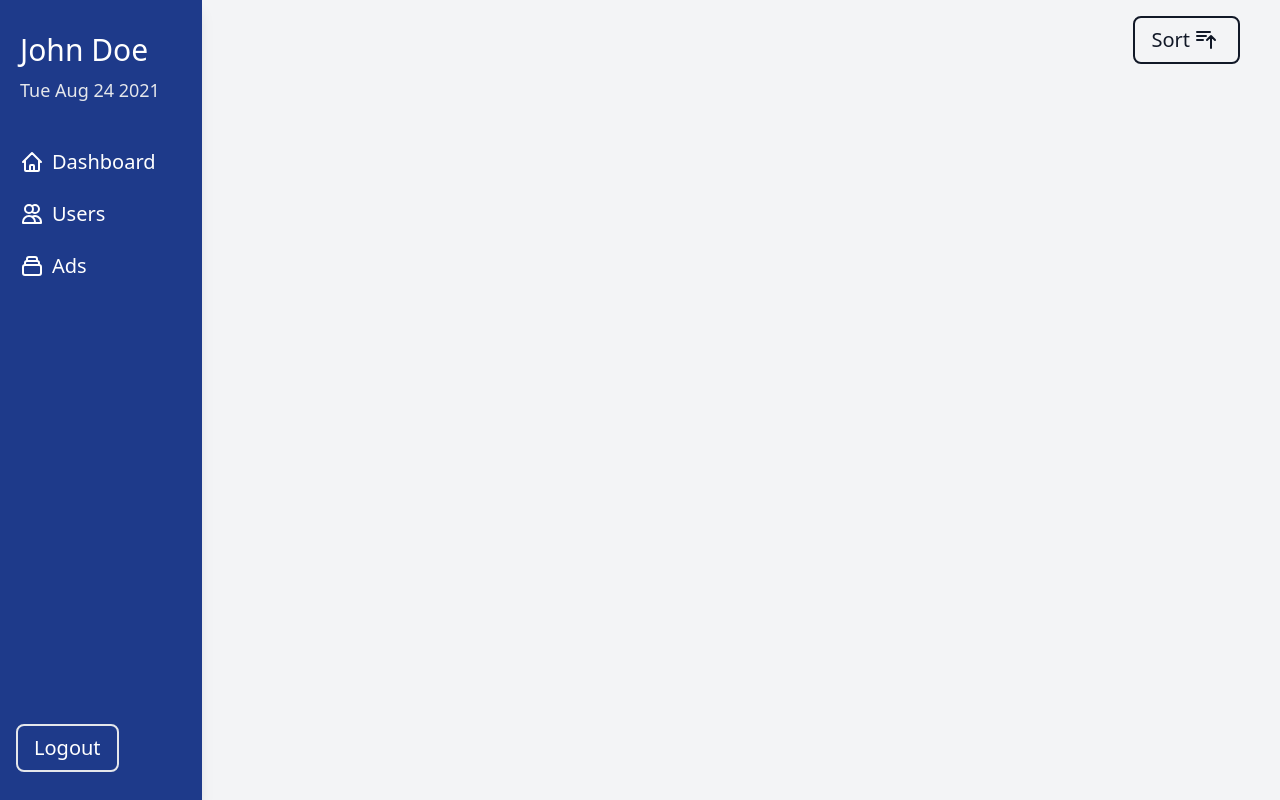
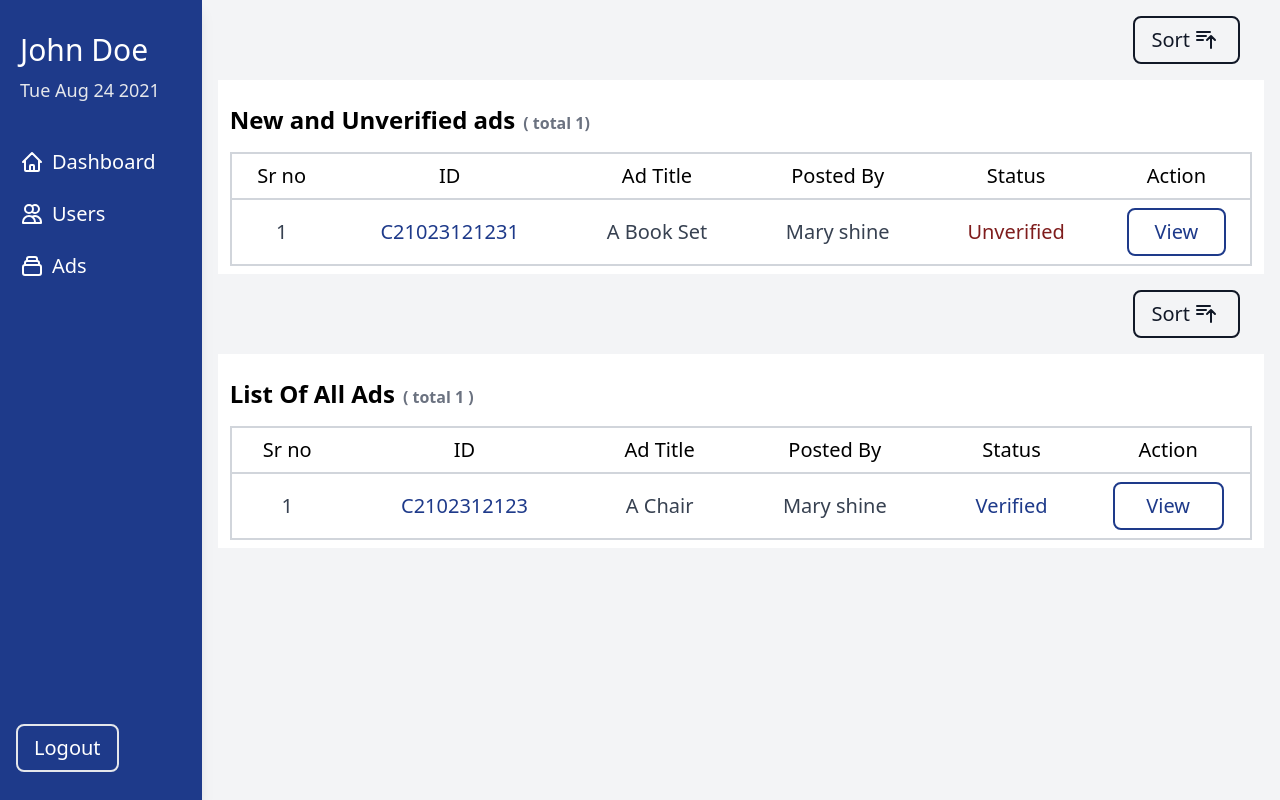
Before and after one commit to saket2001/sem5-admin-side, a Next.js app: page /ads in a window 1280 px wide. Built offline with nearby package versions, Linux system fonts and the light colour scheme.

Commit message:
added sign in page

```diff
--- a/pages/ads.js
+++ b/pages/ads.js
@@ -1,6 +1,8 @@
 import Head from "next/head";
 import Layout from "../components/Layout";
 import Sort from "../components/Sort";
+import Button from "../components/Button";
+import Link from "next/link";
 
 export default function ads() {
   return (
@@ -11,7 +13,110 @@ export default function ads() {
       </Head>
       <Layout>
         <main className="flex flex-col px-2">
+          {/* new & unverified ads */}
           <Sort />
+
+          <div className="card">
+            <h2 className="h4 my-2">
+              New and Unverified ads
+              <span className="text-base text-gray-500 mx-2">( total 1)</span>
+            </h2>
+            <div className="table md:w-full py-4 px-2 border-collapse border-2 border-gray-300 text-gray-700">
+              <div className="table-row-group">
+                <div className="table-row border-2 border-gray-300 text-black font-medium">
+                  <div className="table-cell text-center p-2 font-medium">
+                    Sr no
+                  </div>
+                  <div className="hidden md:table-cell text-center p-2 font-medium">
+                    ID
+                  </div>
+                  <div className="table-cell text-center p-2 font-medium">
+                    Ad Title
+                  </div>
+                  <div className="hidden md:table-cell text-center p-2 font-medium">
+                    Posted By
+                  </div>
+                  <div className="hidden md:table-cell text-center p-2 font-medium">
+                    Status
+                  </div>
+                  <div className="table-cell text-center p-2 font-medium">
+                    Action
+                  </div>
+                </div>
+
+                <div className="table-row hover:bg-gray-200 smooth-trans ">
+                  <div className="table-cell text-center p-2">1</div>
+                  <div className="hidden md:table-cell text-center p-2 font-medium text-blue-900">
+                    C21023121231
+                  </div>
+                  <div className="table-cell text-center p-2">A Book Set</div>
+                  <div className="hidden md:table-cell text-center p-2">
+                    Mary shine
+                  </div>
+                  <div className="hidden md:table-cell text-center p-2 font-medium text-red-900 ">
+                    Unverified
+                  </div>
+                  <div className="table-cell text-center p-2">
+                    <Button classes="md:w-3/4 mx-auto text-blue-900 cursor-pointer border-2 hover:bg-blue-900 border-blue-900 hover:text-white smooth-trans">
+                      <Link href="/ads/1213?logged=true">View</Link>
+                    </Button>
+                  </div>
+                </div>
+              </div>
+            </div>
+          </div>
+          {/* all users */}
+          <Sort />
+
+          <div className="card">
+            <h2 className="h4 my-2">
+              List Of All Ads
+              <span className="text-base text-gray-500 mx-2">( total 1 )</span>
+            </h2>
+            <div className="table md:w-full py-4 px-2 border-collapse border-2 border-gray-300 text-gray-700">
+              <div className="table-row-group">
+                <div className="table-row border-2 border-gray-300 text-black font-medium">
+                  <div className="table-cell text-center p-2 font-medium">
+                    Sr no
+                  </div>
+                  <div className="hidden md:table-cell text-center p-2 font-medium">
+                    ID
+                  </div>
+                  <div className="table-cell text-center p-2 font-medium">
+                    Ad Title
+                  </div>
+                  <div className="hidden md:table-cell text-center p-2 font-medium">
+                    Posted By
+                  </div>
+                  <div className="hidden md:table-cell text-center p-2 font-medium">
+                    Status
+                  </div>
+                  <div className="table-cell text-center p-2 font-medium">
+                    Action
+                  </div>
+                </div>
+
+                <div className="table-row hover:bg-gray-200 smooth-trans ">
+                  <div className="table-cell text-center p-2">1</div>
+                  <div className="hidden md:table-cell text-center p-2 font-medium text-blue-900">
+                    C2102312123
+                  </div>
+                  <div className="table-cell text-center p-2">A Chair</div>
+                  <div className="hidden md:table-cell text-center p-2">
+                    Mary shine
+                  </div>
+                  <div className="hidden md:table-cell text-center p-2 font-medium text-blue-900 ">
+                    Verified
+                  </div>
+                  <div className="table-cell text-center p-2">
+                    <Button classes="md:w-3/4 mx-auto text-blue-900 cursor-pointer border-2 hover:bg-blue-900 border-blue-900 hover:text-white smooth-trans">
+                      <Link href="/users/1213?logged=true">View</Link>
+                    </Button>
+                  </div>
+                </div>
+              </div>
+            </div>
+          </div>
         </main>
       </Layout>
     </div>
--- a/pages/index.js
+++ b/pages/index.js
@@ -46,8 +46,8 @@ export default function Home() {
           </div>
           <InfoCard />
           <div className="w-full grid grid-cols-1 mt-4 gap-4 md:grid-cols-2">
-            <Table heading="New Ads" data={tableData1} />
-            <Table heading="New Users" data={tableData2} />
+            <Table heading="New Users" data={tableData1} />
+            <Table heading="New Ads" data={tableData2} />
           </div>
         </main>
       </Layout>
--- a/pages/signin.js
+++ b/pages/signin.js
@@ -1,7 +1,7 @@
 export default function signIn() {
   return (
-    <div className="min-w-screen min-h-screen bg-gradient-to-r from-blue-900 via-indigo-800 to-blue-200 flex flex-col justify-center items-center">
-      <div className="mx-2 py-5 px-10 flex flex-col justify-center items-center bg-white rounded-lg shadow-md">
+    <div className="min-w-screen min-h-screen bg-gradient-to-b md:bg-gradient-to-r from-blue-900 via-indigo-500 to-indigo-200 flex flex-col justify-center items-center">
+      <div className="mx-2 p-5 md:px-10 flex flex-col justify-center items-center bg-white rounded-lg shadow-md">
         <h2 className="h2">Sign In To Your Account</h2>
         <form className="w-full mt-8 space-y-6">
           <div className="rounded-md shadow-sm -space-y-px">
@@ -15,7 +15,7 @@ export default function signIn() {
                 type="email"
                 autocomplete="email"
                 required
-                className="appearance-none rounded-none relative block w-full px-3 py-2 border border-gray-300 placeholder-gray-500 text-gray-900 rounded-t-md focus:outline-none focus:ring-indigo-500 focus:border-indigo-500 focus:z-10 sm:text-sm"
+                className="appearance-none rounded-none relative block w-full px-3 py-2 border border-gray-300 placeholder-gray-500 text-gray-900 rounded-t-md focus:outline-none focus:ring-indigo-500 focus:border-indigo-500 focus:z-10 text-lg md:text-xl"
                 placeholder="Email address"
               />
             </div>
@@ -29,7 +29,7 @@ export default function signIn() {
                 type="password"
                 autocomplete="current-password"
                 required
-                className="appearance-none rounded-none relative block w-full px-3 py-2 border border-gray-300 placeholder-gray-500 text-gray-900 rounded-b-md focus:outline-none focus:ring-indigo-500 focus:border-indigo-500 focus:z-10 sm:text-sm"
+                className="appearance-none rounded-none relative block w-full px-3 py-2 border border-gray-300 placeholder-gray-500 text-gray-900 rounded-b-md focus:outline-none focus:ring-indigo-500 focus:border-indigo-500 focus:z-10 text-lg md:text-xl"
                 placeholder="Password"
               />
             </div>
--- a/pages/users/index.js
+++ b/pages/users/index.js
@@ -13,6 +13,59 @@ export default function users() {
       </Head>
       <Layout>
         <main className="flex flex-col px-2">
+          {/* new & unverified users */}
+          <Sort />
+
+          <div className="card">
+            <h2 className="h4 my-2">
+              New and Unverified Users
+              <span className="text-base text-gray-500 mx-2">( total 4 )</span>
+            </h2>
+            <div className="table md:w-full py-4 px-2 border-collapse border-2 border-gray-300 text-gray-700">
+              <div className="table-row-group">
+                <div className="table-row border-2 border-gray-300 text-black font-medium">
+                  <div className="table-cell text-center p-2 font-medium">
+                    Sr no
+                  </div>
+                  <div className="hidden md:table-cell text-center p-2 font-medium">
+                    ID
+                  </div>
+                  <div className="table-cell text-center p-2 font-medium">
+                    Name
+                  </div>
+                  <div className="hidden md:table-cell text-center p-2 font-medium">
+                    Email
+                  </div>
+                  <div className="hidden md:table-cell text-center p-2 font-medium">
+                    Status
+                  </div>
+                  <div className="table-cell text-center p-2 font-medium">
+                    Action
+                  </div>
+                </div>
+
+                <div className="table-row hover:bg-gray-200 smooth-trans ">
+                  <div className="table-cell text-center p-2">1</div>
+                  <div className="hidden md:table-cell text-center p-2 font-medium text-blue-900">
+                    C21023121231
+                  </div>
+                  <div className="table-cell text-center p-2">Mary Shine</div>
+                  <div className="hidden md:table-cell text-center p-2">
+                    Maryshine@gmail.com
+                  </div>
+                  <div className="hidden md:table-cell text-center p-2 font-medium text-red-900 ">
+                    Unverified
+                  </div>
+                  <div className="table-cell text-center p-2">
+                    <Button classes="md:w-3/4 mx-auto text-blue-900 cursor-pointer border-2 hover:bg-blue-900 border-blue-900 hover:text-white smooth-trans">
+                      <Link href="/users/1213?logged=true">View</Link>
+                    </Button>
+                  </div>
+                </div>
+              </div>
+            </div>
+          </div>
+          {/* all users */}
           <Sort />
 
           <div className="card">
```
Also changed, not shown: pages/users/[userId]/index.js (+28 -50 lines).
